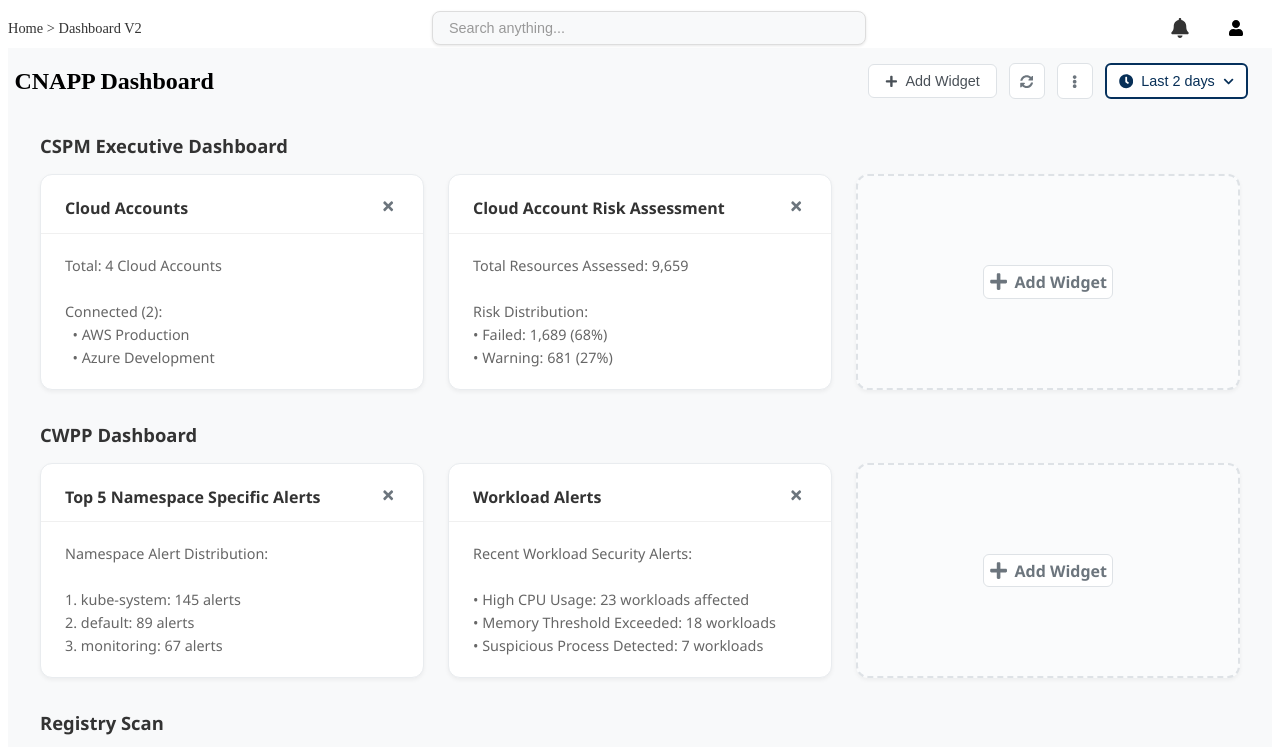
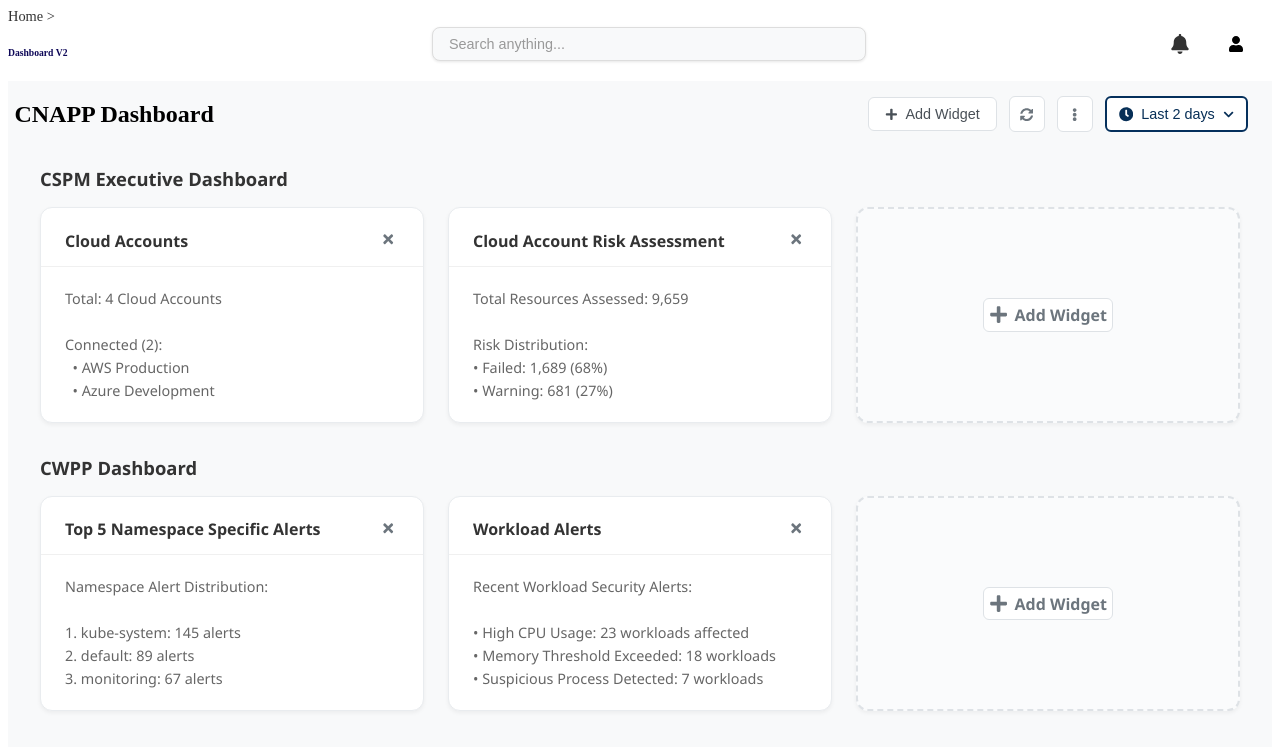
Before and after one commit to Nanditha77/Dashboard-Building, a React (Create React App) app: page / in a window 1280 px wide. Shown: the top 747 px of the page. Built offline with nearby package versions, Linux system fonts and the light colour scheme.

Commit message:
Fix: Edited model header for add widget

```diff
--- a/src/components/Header.css
+++ b/src/components/Header.css
@@ -14,7 +14,9 @@
   color: #333;
   font-weight: 500;
 }
-
+.header-left h6 {
+  color: #0d0757ff;
+}
 .header-center {
   flex: 2;
   display: flex;
--- a/src/components/Header.js
+++ b/src/components/Header.js
@@ -16,7 +16,7 @@ const Header = () => {
   return (
     <div className="header">
       <div className="header-left">
-        <h5>Home {'>'} Dashboard V2</h5>
+        <h5>Home {'>'} <h6>Dashboard V2</h6></h5>
       </div>
 
       <div className="header-center">
```
